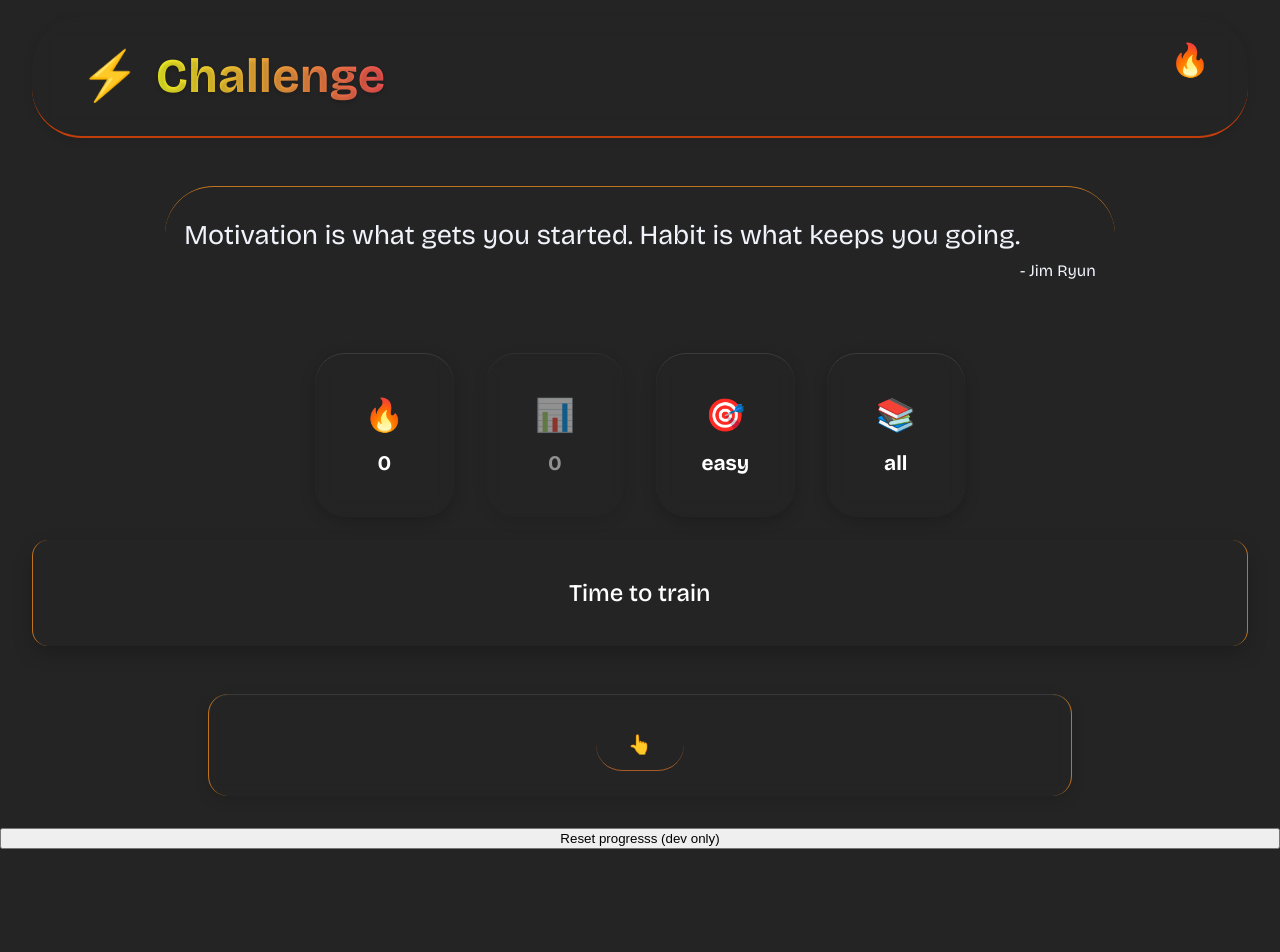
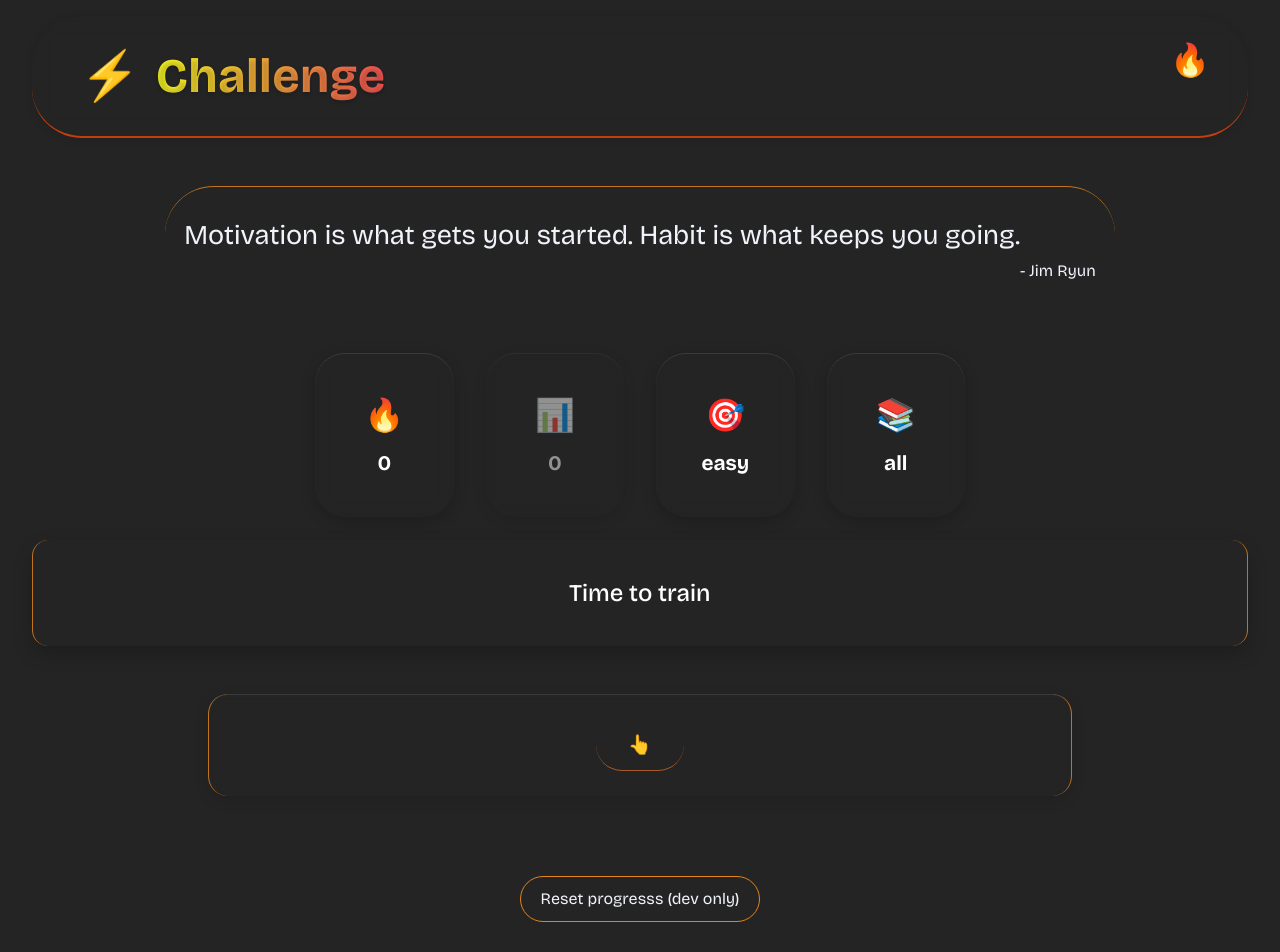
Before and after one commit to robertoandino/challenge-me, a React (Vite) app: page / in a window 1280 px wide. Shown: the top 952 px of the page. Before the commit the page ends 849 px from the top, so only its background shows below. Built offline with nearby package versions, Linux system fonts and the light colour scheme.

Commit message:
Updating Home css

```diff
--- a/src/pages/Home/Home.css
+++ b/src/pages/Home/Home.css
@@ -60,3 +60,50 @@
         transform: translate(-50%, 0);
     }
 }
+
+/* Dev reset */
+.reset-button {
+    display: block;
+    width: fit-content;
+    min-width: 12rem;
+    margin: 48px auto;
+    padding: 0.625rem 1.25rem;
+    font: inherit;
+    font-size: 1rem;
+    color: var(--cm-text);
+    background: transparent;
+    border: 1px solid var(--cm-accent);
+    border-radius: 999px;
+    cursor: pointer;
+}
+
+.reset-button:hover {
+    background: var(--cm-panel);
+}
+
+.reset-button:focus-visible {
+    outline: 2px solid var(--cm-accent);
+    outline-offset: 3px;
+}
+
+@media (prefers-reduced-motion: reduce) {
+    .loading-spinner {
+        animation-duration: 2.5s;
+    }
+
+    /* Fade only; keeping an animation means onAnimationEnd still fires. */
+    .completion-toast {
+        animation-name: toast-fade;
+    }
+
+    @keyframes toast-fade {
+        0%,
+        100% {
+            opacity: 0;
+        }
+        12%,
+        88% {
+            opacity: 1;
+        }
+    }
+}
```
